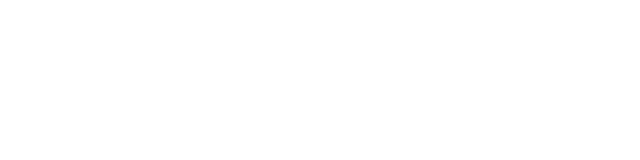
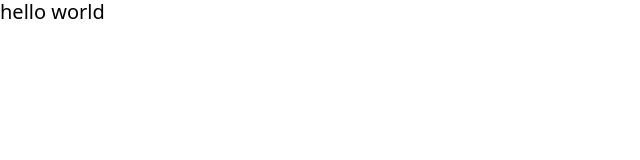
Before and after one commit to Mohammad-jf/nike-landing-page, a React (Vite) app: page / in a window 1280 px wide. Shown: the top 160 px of the page, without its empty margins (0-640 px from the left). Built offline with nearby package versions, Linux system fonts and the light colour scheme; a web font is replaced by a local one.

Commit message:
2.installing pakages

```diff
--- a/package.json
+++ b/package.json
@@ -11,7 +11,9 @@
   },
   "dependencies": {
     "react": "^18.2.0",
-    "react-dom": "^18.2.0"
+    "react-dom": "^18.2.0",
+    "react-router": "^6.15.0",
+    "react-router-dom": "^6.15.0"
   },
   "devDependencies": {
     "@types/react": "^18.2.15",
--- a/src/App.jsx
+++ b/src/App.jsx
@@ -5,7 +5,7 @@
 function App() {
   return (
     <>
-
+      <h1 className="text-xl">hello world</h1>
     </>
   )
 }
```
Also changed, not shown: 1 other file (tests, documents, lock files or other folders).
